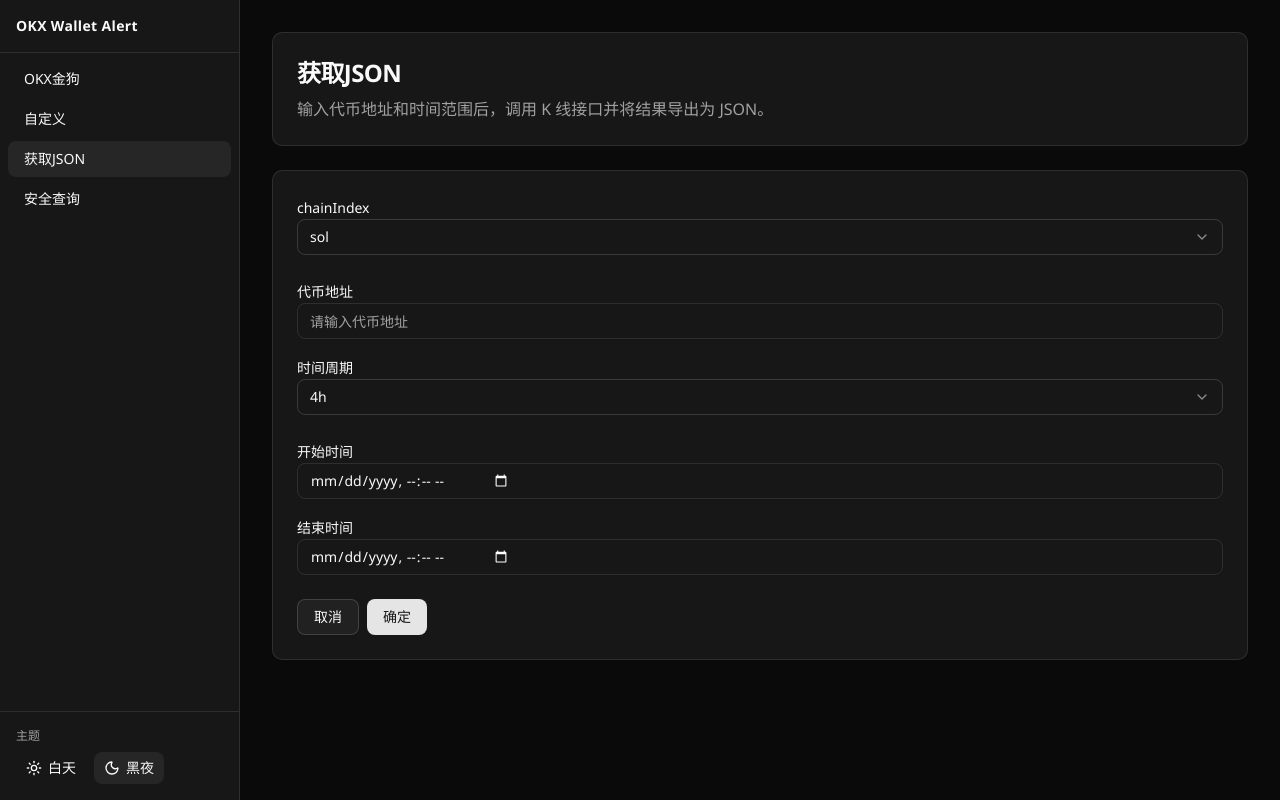
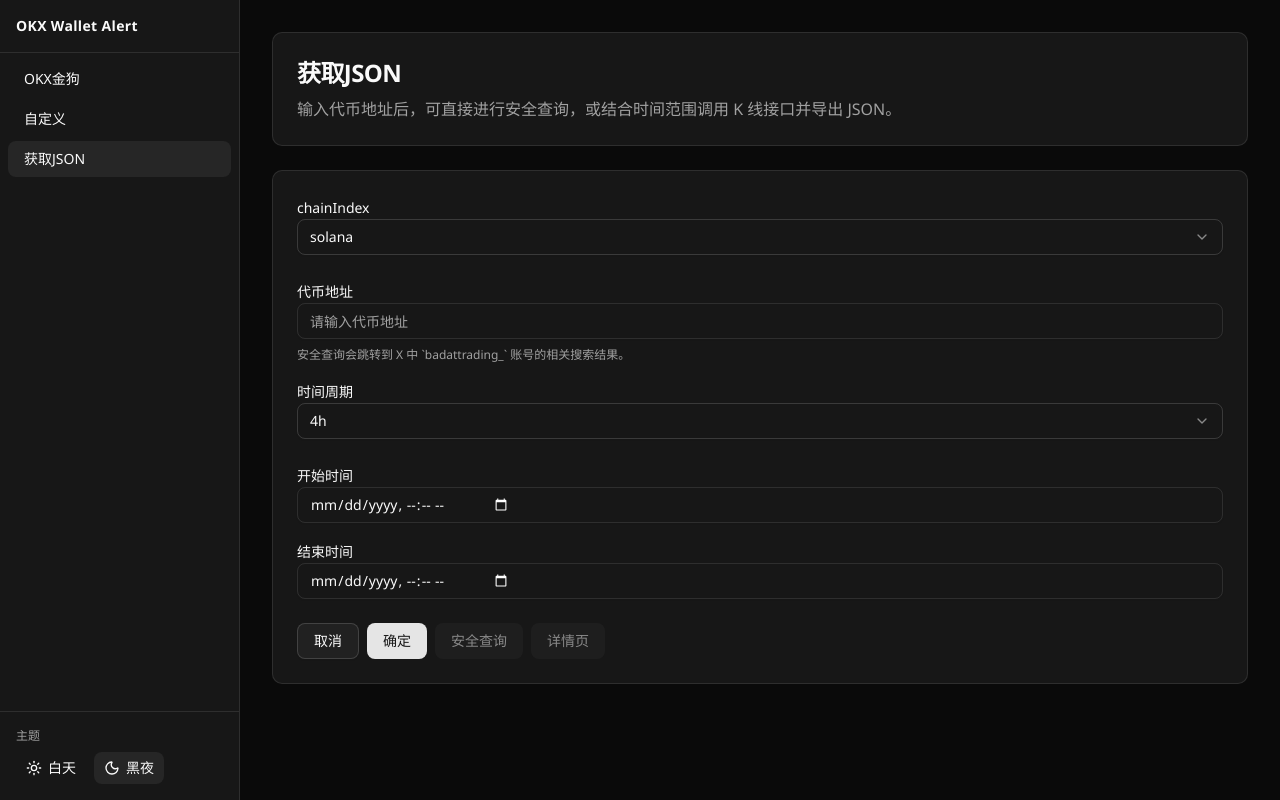
Before and after one commit to Joey950326/okx-wallet-alert, a Next.js app: page /get-json in a window 1280 px wide. Built offline with nearby package versions, Linux system fonts and the light colour scheme.

Commit message:
feat: 更新侧边导航，移除安全查询项并修改链选项标签为完整名称

```diff
--- a/app/(dashboard)/get-json/page.tsx
+++ b/app/(dashboard)/get-json/page.tsx
@@ -25,7 +25,7 @@ type ChainOption = {
 const CUSTOM_PERIOD = "custom"
 
 const CHAIN_OPTIONS: ChainOption[] = [
-  { label: "sol", value: "501" },
+  { label: "solana", value: "501" },
   { label: "bsc", value: "56" },
   { label: "eth", value: "1" },
   { label: "btc", value: "0" },
@@ -40,6 +40,18 @@ const PERIOD_OPTIONS: PeriodOption[] = [
   { label: "1d", value: "1D" },
   { label: "1w", value: "1W" },
 ]
+
+function buildSecuritySearchUrl(address: string) {
+  const url = new URL("https://x.com/search")
+  url.searchParams.set("q", `from:badattrading_ ${address}`)
+  url.searchParams.set("src", "typed_query")
+  url.searchParams.set("f", "top")
+  return url.toString()
+}
+
+function buildTokenDetailUrl(chainLabel: string, address: string) {
+  return `https://web3.okx.com/zh-hans/token/${encodeURIComponent(chainLabel)}/${encodeURIComponent(address)}`
+}
 
 export default function GetJsonPage() {
   const [chainIndex, setChainIndex] = React.useState(CHAIN_OPTIONS[0]?.value ?? "503")
@@ -174,13 +186,51 @@ export default function GetJsonPage() {
     URL.revokeObjectURL(objectUrl)
   }, [resultJson])
 
+  const handleSecurityQuery = React.useCallback(() => {
+    const normalizedAddress = tokenAddress.trim()
+    if (!normalizedAddress) {
+      setErrorMessage("代币地址不能为空。")
+      return
+    }
+
+    setErrorMessage(null)
+    const targetUrl = buildSecuritySearchUrl(normalizedAddress)
+    const newTab = window.open(targetUrl, "_blank")
+    // Fallback when popup/tab opening is blocked by browser policies.
+    if (!newTab) {
+      window.location.assign(targetUrl)
+    }
+  }, [tokenAddress])
+
+  const handleDetailPage = React.useCallback(() => {
+    const normalizedAddress = tokenAddress.trim()
+    if (!normalizedAddress) {
+      setErrorMessage("代币地址不能为空。")
+      return
+    }
+
+    const selectedChain = CHAIN_OPTIONS.find((option) => option.value === chainIndex)
+    const chainLabel = selectedChain?.label
+    if (!chainLabel) {
+      setErrorMessage("未找到对应链信息，请重新选择 chainIndex。")
+      return
+    }
+
+    setErrorMessage(null)
+    const targetUrl = buildTokenDetailUrl(chainLabel, normalizedAddress)
+    const newTab = window.open(targetUrl, "_blank")
+    if (!newTab) {
+      window.location.assign(targetUrl)
+    }
+  }, [chainIndex, tokenAddress])
+
   return (
     <section className="space-y-6">
       <div className="rounded-lg border bg-card p-4 md:p-6">
         <div className="space-y-2">
           <h1 className="text-2xl font-semibold tracking-tight">获取JSON</h1>
           <p className="text-muted-foreground">
-            输入代币地址和时间范围后，调用 K 线接口并将结果导出为 JSON。
+            输入代币地址后，可直接进行安全查询，或结合时间范围调用 K 线接口并导出 JSON。
           </p>
         </div>
       </div>
@@ -216,6 +266,9 @@ export default function GetJsonPage() {
               placeholder="请输入代币地址"
               autoComplete="off"
             />
+            <p className="text-xs text-muted-foreground">
+              安全查询会跳转到 X 中 `badattrading_` 账号的相关搜索结果。
+            </p>
           </div>
 
           <div className="space-y-2">
@@ -285,6 +338,12 @@ export default function GetJsonPage() {
             <Button type="submit" disabled={isSubmitting}>
               {isSubmitting ? "请求中..." : "确定"}
             </Button>
+            <Button type="button" variant="secondary" onClick={handleSecurityQuery} disabled={!tokenAddress.trim()}>
+              安全查询
+            </Button>
+            <Button type="button" variant="secondary" onClick={handleDetailPage} disabled={!tokenAddress.trim()}>
+              详情页
+            </Button>
           </div>
         </form>
       </div>
--- a/app/(dashboard)/security-query/page.tsx
+++ b/app/(dashboard)/security-query/page.tsx
@@ -1,63 +1,5 @@
-"use client"
-
-import * as React from "react"
-
-import { Button } from "@/components/ui/button"
-import { Input } from "@/components/ui/input"
-
-function buildSearchUrl(address: string) {
-  const url = new URL("https://x.com/search")
-  url.searchParams.set("q", `from:badattrading_ ${address}`)
-  url.searchParams.set("src", "typed_query")
-  url.searchParams.set("f", "top")
-  return url.toString()
-}
+import { redirect } from "next/navigation"
 
 export default function SecurityQueryPage() {
-  const [address, setAddress] = React.useState("")
-
-  const handleSubmit = React.useCallback((event: React.FormEvent<HTMLFormElement>) => {
-    event.preventDefault()
-
-    const normalizedAddress = address.trim()
-    if (!normalizedAddress) {
-      return
-    }
-
-    window.open(buildSearchUrl(normalizedAddress), "_blank")
-  }, [address])
-
-  return (
-    <section className="space-y-6">
-      <div className="rounded-lg border bg-card p-4 md:p-6">
-        <div className="space-y-2">
-          <h1 className="text-2xl font-semibold tracking-tight">安全查询</h1>
-          <p className="text-muted-foreground">
-            输入合约地址后，跳转到 X 中 `badattrading_` 账号的相关搜索结果。
-          </p>
-        </div>
-      </div>
-
-      <div className="rounded-lg border bg-card p-4 md:p-6">
-        <form className="flex flex-col gap-4 sm:flex-row sm:items-end" onSubmit={handleSubmit}>
-          <div className="flex-1 space-y-2">
-            <label htmlFor="contract-address" className="text-sm font-medium">
-              合约地址
-            </label>
-            <Input
-              id="contract-address"
-              value={address}
-              onChange={(event) => setAddress(event.target.value)}
-              placeholder="请输入 address"
-              autoComplete="off"
-            />
-          </div>
-
-          <Button type="submit" className="w-full sm:w-auto" disabled={!address.trim()}>
-            跳转
-          </Button>
-        </form>
-      </div>
-    </section>
-  )
+  redirect("/get-json")
 }
--- a/components/layout/sidebar-nav.tsx
+++ b/components/layout/sidebar-nav.tsx
@@ -8,14 +8,13 @@ import { cn } from "@/lib/utils"
 
 export type NavItem = {
   title: string
-  href: "/okx-jingou" | "/custom" | "/get-json" | "/security-query"
+  href: "/okx-jingou" | "/custom" | "/get-json"
 }
 
 const navItems: NavItem[] = [
   { title: "OKX金狗", href: "/okx-jingou" },
   { title: "自定义", href: "/custom" },
   { title: "获取JSON", href: "/get-json" },
-  { title: "安全查询", href: "/security-query" },
 ]
 
 type SidebarNavProps = {
```
